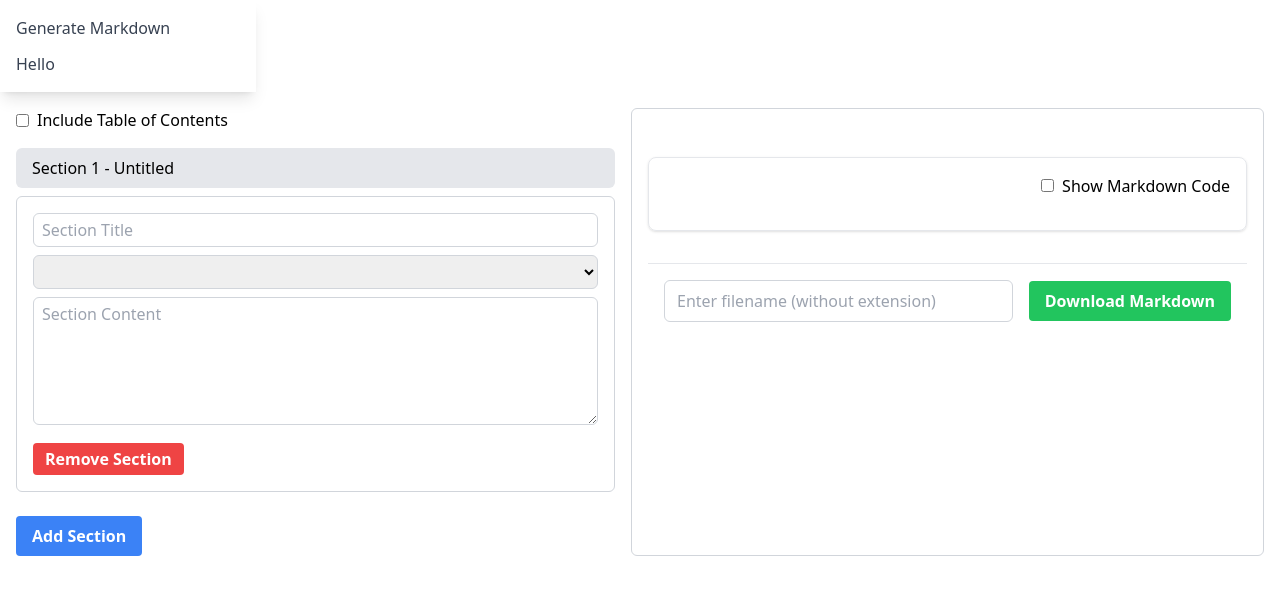
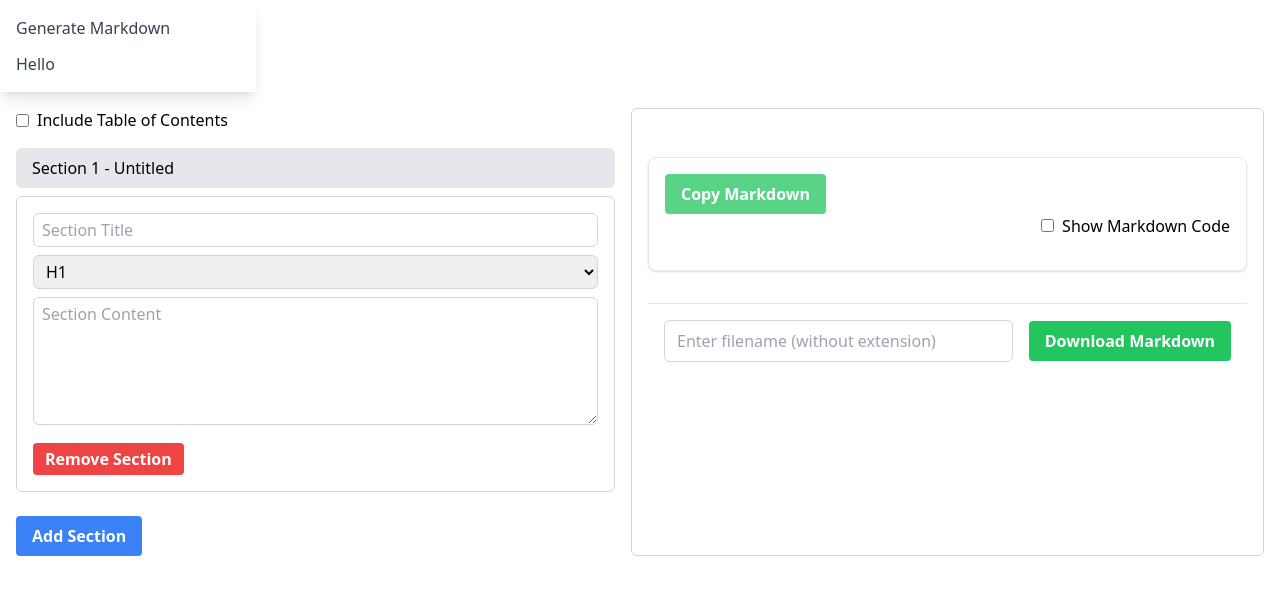
Before and after one commit to edvardsanta/GenerateMarkdown, a Nuxt app: page / in a window 1280 px wide. Shown: the top 594 px of the page. Built offline with nearby package versions, Linux system fonts and the light colour scheme.

Commit message:
Add copy button

```diff
--- /dev/null
+++ b/components/CopyButton.vue
@@ -0,0 +1,28 @@
+<template>
+  <button
+    @click="copyToClipboard"
+    class="bg-green-500 hover:bg-green-700 text-white font-bold py-2 px-4 rounded opacity-75 hover:opacity-100 transition-opacity duration-150"
+  >
+    Copy Markdown
+  </button>
+</template>
+
+<script lang="ts" setup>
+const props = defineProps({
+  markdownContent: String,
+});
+
+const copyToClipboard = async () => {
+  try {
+    if(!props.markdownContent) return;
+    await navigator.clipboard.writeText(props.markdownContent);
+    alert("Markdown copied to clipboard!");
+  } catch (err) {
+    console.error("Failed to copy: ", err);
+  }
+};
+</script>
+
+<style>
+
+</style>
--- a/components/DisplayMarkdown.vue
+++ b/components/DisplayMarkdown.vue
@@ -1,5 +1,8 @@
 <template>
   <div class="max-w-2xl mx-auto my-8 p-4 border border-gray-200 rounded-lg shadow">
+
+    <CopyButton :markdown-content="markdownContent" />
+
     <label class="block mb-4 text-right">
       <input type="checkbox" v-model="showCode" class="mr-2 leading-tight" />
       <span>Show Markdown Code</span>
--- a/components/MarkdownEditor.vue
+++ b/components/MarkdownEditor.vue
@@ -75,7 +75,7 @@ const sectionsInfo = computed(() => {
 });
 
 const sections = ref<MarkdownSection[]>([
-  { headerLevel: "", title: "", content: "", visible: true },
+  { headerLevel: "1", title: "", content: "", visible: true },
 ]);
 const includeTOC = ref(false);
 
```
